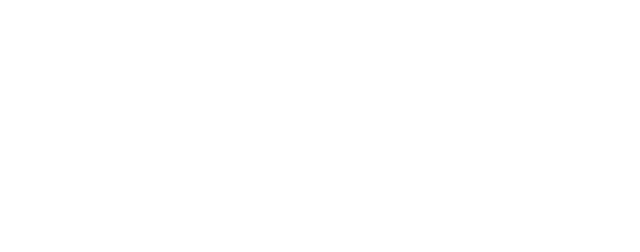
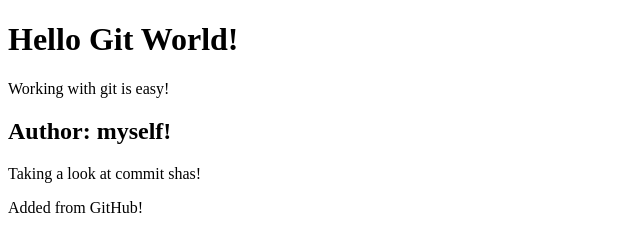
Before and after one commit to ConstantinLiviu/Git-Github-Masterclass, a plain HTML site: page Section 05 - Merge Conflicts/index.html in a window 1280 px wide. Shown: the whole page, without its empty margins (0-640 px from the left). Drawn offline with Linux system fonts and the light colour scheme.

Commit message:
preparing files for merge conflict simulation

```diff
--- a/Notes/Section 05 - Merge Conflicts.txt
+++ b/Notes/Section 05 - Merge Conflicts.txt
@@ -38,3 +38,6 @@ VI. SUBTREE:
  - instead of reading the tree structure formed at the same level, B first adjusts to match the structure formed by A. This adjustment is also performed by the ancestor tree structure of the tree.
 
  git merge -s subtree
+
+********************************************************************
+36. A first Merge Conflict
--- a/Section 05 - Merge Conflicts/index.html
+++ b/Section 05 - Merge Conflicts/index.html
@@ -5,5 +5,23 @@
     <meta name="viewport" content="width=device-width, initial-scale=1.0" />
     <title>Document</title>
   </head>
-  <body></body>
+  <body>
+    <h1>Hello Git World!</h1>
+
+    <div>
+      <p>Working with git is easy!</p>
+    </div>
+
+    <h2>Author: myself!</h2>
+
+    <div>
+      <p>Taking a look at commit shas!</p>
+    </div>
+
+    <div>
+      <p>Added from GitHub!</p>
+    </div>
+
+    <!-- Some comment -->
+  </body>
 </html>
```
